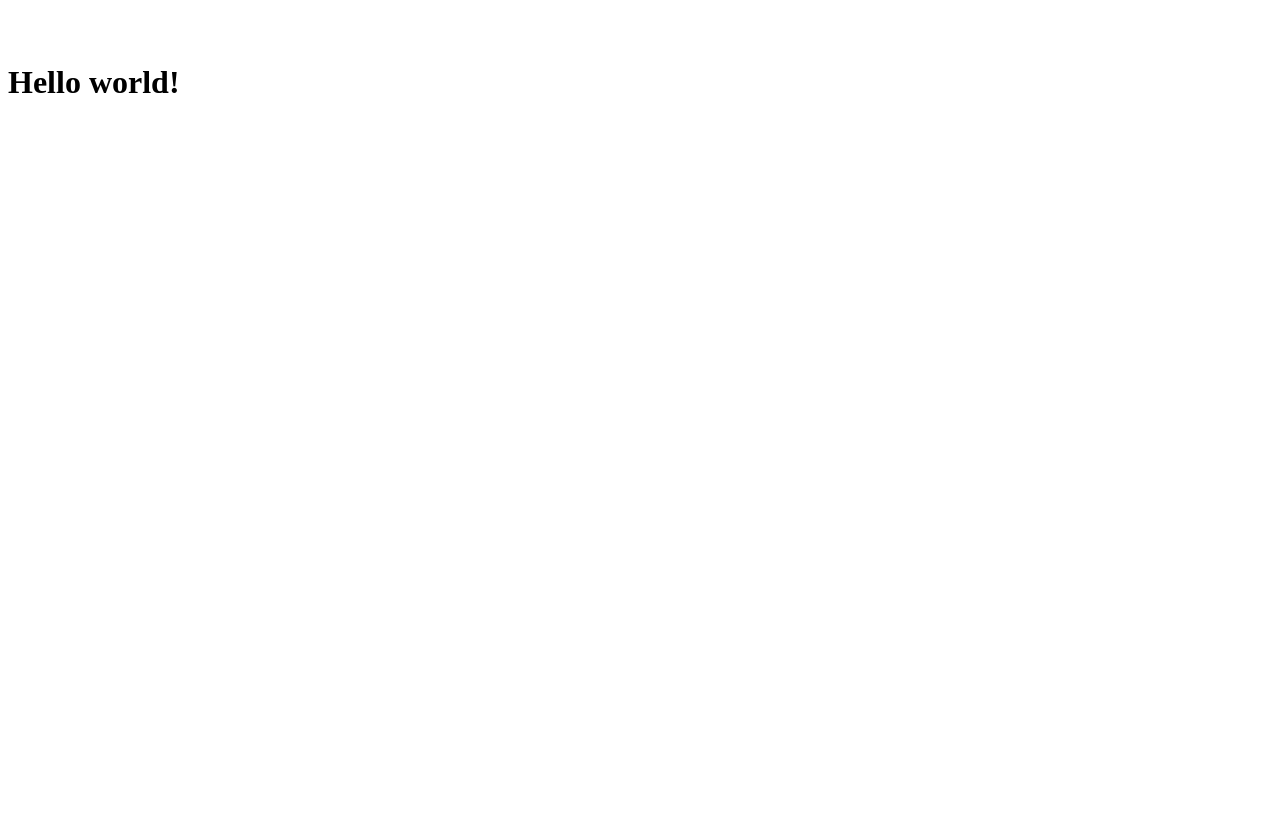
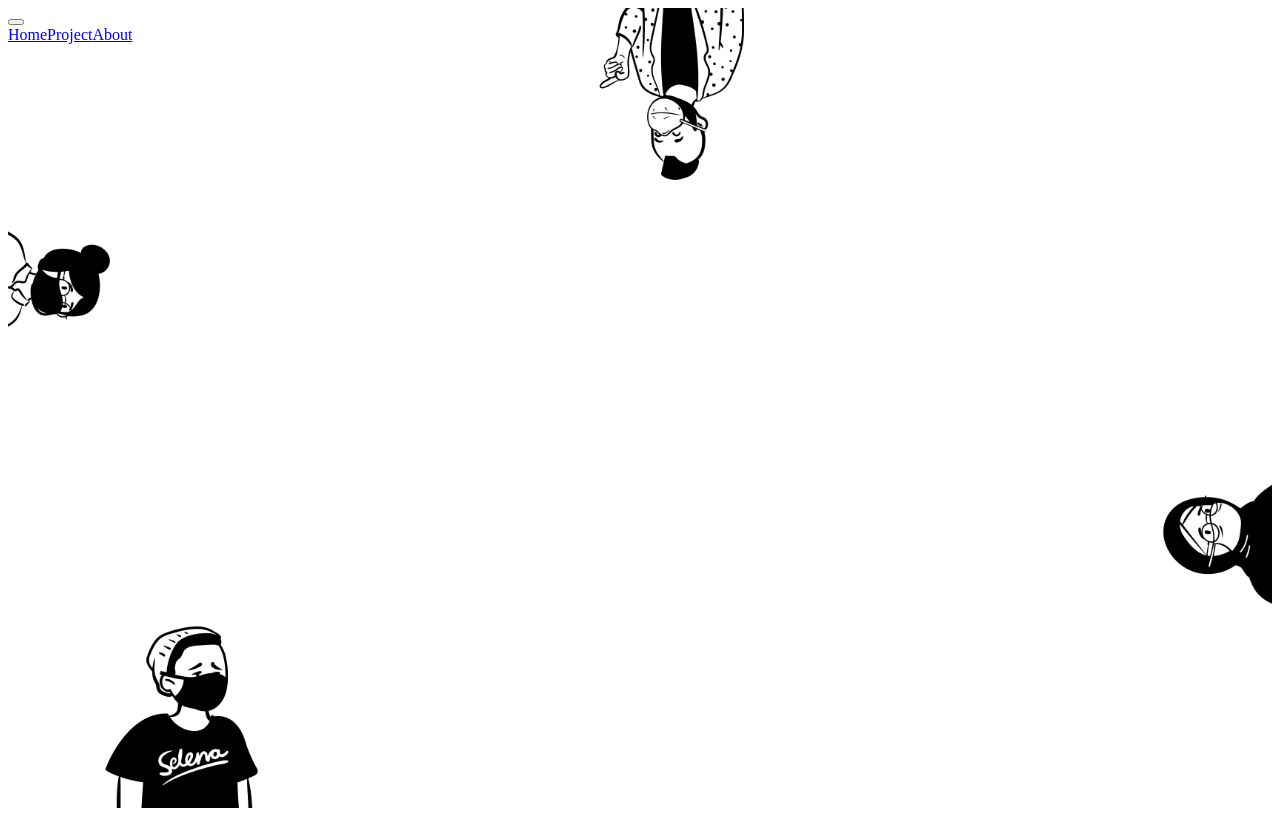
Before and after one commit to harisblablabla/gatsby-porto, a Gatsby site: page / in a window 1280 px wide. Built offline with nearby package versions, Linux system fonts and the light colour scheme; Gatsby itself is replaced by a stand-in of ours.

Commit message:
bg-index,navbar

```diff
--- a/src/components/navbar.jsx
+++ b/src/components/navbar.jsx
@@ -0,0 +1,22 @@
+import React from 'react'
+import navbarStyle from './navbar.module.css'
+import {Navbar,Nav} from 'react-bootstrap'
+// import Nav from 'react-bootstrap/Nav'
+
+export default function Navbarr() {
+
+    return(
+        <div>
+            <Navbar expand="lg">
+            <Navbar.Toggle aria-controls="basic-navbar-nav" />
+            <Navbar.Collapse id="basic-navbar-nav">
+                <Nav className="ml-auto justify-content-end">
+                <Nav.Link href="#home">Home</Nav.Link>
+                <Nav.Link href="#link">Project</Nav.Link>
+                <Nav.Link href="#link">About</Nav.Link>
+                </Nav>
+            </Navbar.Collapse>
+            </Navbar>
+        </div>
+    )
+}
--- a/src/pages/index.js
+++ b/src/pages/index.js
@@ -1,12 +1,16 @@
 import React from "react"
-import Container from "../components/container"
+import Container from "react-bootstrap/Container"
+import Navbarr from "../components/navbar"
+import styleIndex from './index.module.css'
 
 export default function Home() {
 
-
   return (
-      <Container>
-      <h1> Hello world! </h1>
+    <div className={styleIndex.bgIndex}>
+       <Container>
+        <Navbarr/>
       </Container>
+      <br />
+    </div>
   )
 }
--- /dev/null
+++ b/src/pages/index.module.css
@@ -0,0 +1,7 @@
+.bgIndex {
+    background-image:url('../images/intro-bg.png');
+    height:100vh;
+    background-size: cover;
+    background-position: center;
+    background-repeat: no-repeat
+}
--- /dev/null
+++ b/src/styles/global.css
@@ -0,0 +1,5 @@
+body,html {
+    background-color: white;
+    height: 100%;
+    margin: 0;
+}
```
Also changed, not shown: src/images/intro-bg.png (added).
